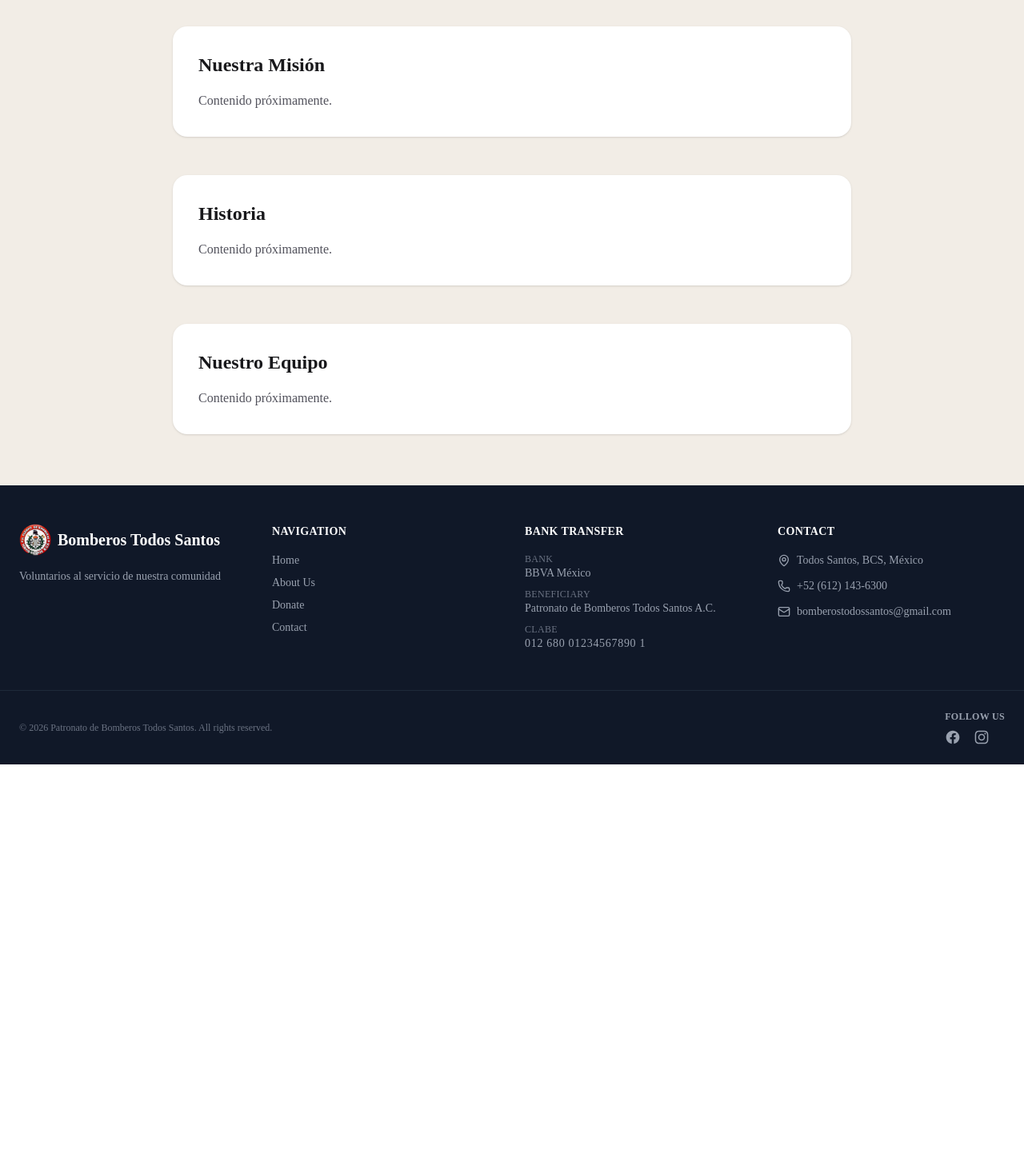
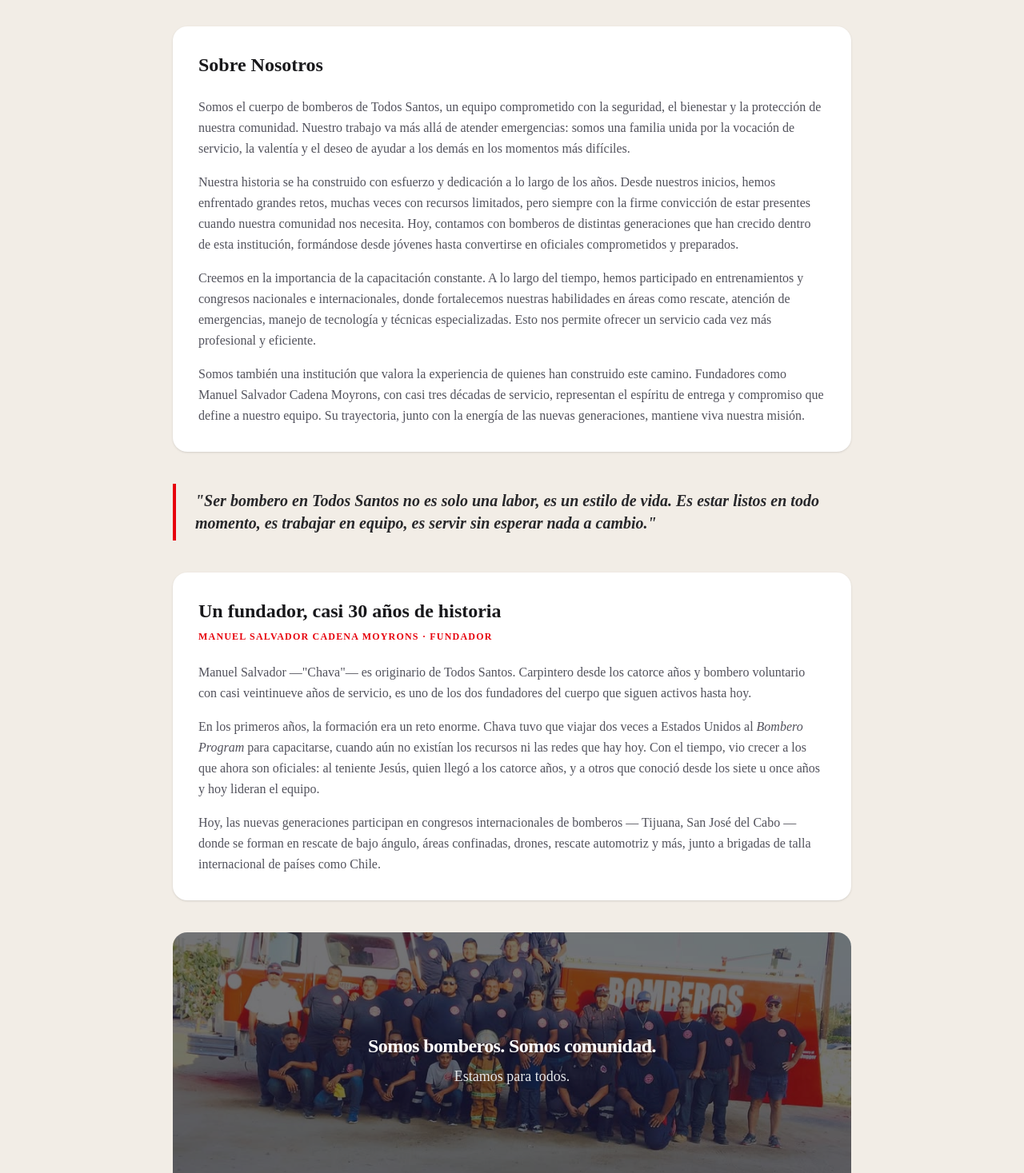
Before and after one commit to CamilaDiazG/bomberos-todos-santos, a Next.js app: page /en/about in a window 1280 px wide. Shown: the part 460-1927 px from the top of the page at 80% size. Before the commit the page ends 1416 px from the top, so only its background shows below. Built offline with nearby package versions, Linux system fonts and the light colour scheme.

Commit message:
feat: creacion de la pagina nosotros y contenido

```diff
--- a/src/app/[locale]/about/page.tsx
+++ b/src/app/[locale]/about/page.tsx
@@ -1,6 +1,7 @@
 export default function AboutPage() {
   return (
     <main className="min-h-screen bg-[#f2ede6]">
+
       {/* Hero */}
       <section className="bg-zinc-900 text-white py-20 px-6">
         <div className="mx-auto max-w-4xl text-center">
@@ -18,38 +19,94 @@ export default function AboutPage() {
         </div>
       </section>
 
-      {/* Contenido principal — placeholder */}
-      <section className="mx-auto max-w-4xl px-6 py-16">
-        <div className="grid gap-12">
+      <section className="mx-auto max-w-4xl px-6 py-16 flex flex-col gap-10">
 
-          {/* Misión */}
-          <div className="bg-white rounded-2xl p-8 shadow-sm">
-            <h2 className="text-2xl font-bold text-zinc-900 mb-4">Nuestra Misión</h2>
-            <p className="text-zinc-600 leading-relaxed">
-              {/* TODO: agregar texto */}
-              Contenido próximamente.
+        {/* Sobre Nosotros */}
+        <div className="bg-white rounded-2xl p-8 shadow-sm">
+          <h2 className="text-2xl font-bold text-zinc-900 mb-6">Sobre Nosotros</h2>
+          <div className="flex flex-col gap-4 text-zinc-600 leading-relaxed">
+            <p>
+              Somos el cuerpo de bomberos de Todos Santos, un equipo comprometido con la seguridad,
+              el bienestar y la protección de nuestra comunidad. Nuestro trabajo va más allá de
+              atender emergencias: somos una familia unida por la vocación de servicio, la valentía
+              y el deseo de ayudar a los demás en los momentos más difíciles.
+            </p>
+            <p>
+              Nuestra historia se ha construido con esfuerzo y dedicación a lo largo de los años.
+              Desde nuestros inicios, hemos enfrentado grandes retos, muchas veces con recursos
+              limitados, pero siempre con la firme convicción de estar presentes cuando nuestra
+              comunidad nos necesita. Hoy, contamos con bomberos de distintas generaciones que han
+              crecido dentro de esta institución, formándose desde jóvenes hasta convertirse en
+              oficiales comprometidos y preparados.
+            </p>
+            <p>
+              Creemos en la importancia de la capacitación constante. A lo largo del tiempo, hemos
+              participado en entrenamientos y congresos nacionales e internacionales, donde
+              fortalecemos nuestras habilidades en áreas como rescate, atención de emergencias,
+              manejo de tecnología y técnicas especializadas. Esto nos permite ofrecer un servicio
+              cada vez más profesional y eficiente.
+            </p>
+            <p>
+              Somos también una institución que valora la experiencia de quienes han construido este
+              camino. Fundadores como Manuel Salvador Cadena Moyrons, con casi tres décadas de
+              servicio, representan el espíritu de entrega y compromiso que define a nuestro equipo.
+              Su trayectoria, junto con la energía de las nuevas generaciones, mantiene viva nuestra
+              misión.
             </p>
           </div>
+        </div>
 
-          {/* Historia */}
-          <div className="bg-white rounded-2xl p-8 shadow-sm">
-            <h2 className="text-2xl font-bold text-zinc-900 mb-4">Historia</h2>
-            <p className="text-zinc-600 leading-relaxed">
-              {/* TODO: agregar texto */}
-              Contenido próximamente.
+        {/* Cita destacada */}
+        <blockquote className="border-l-4 border-red-600 pl-6 py-2">
+          <p className="text-xl font-semibold text-zinc-800 leading-snug italic">
+            "Ser bombero en Todos Santos no es solo una labor, es un estilo de vida. Es estar listos
+            en todo momento, es trabajar en equipo, es servir sin esperar nada a cambio."
+          </p>
+        </blockquote>
+
+        {/* Fundador */}
+        <div className="bg-white rounded-2xl p-8 shadow-sm">
+          <h2 className="text-2xl font-bold text-zinc-900 mb-2">Un fundador, casi 30 años de historia</h2>
+          <p className="text-xs font-semibold text-red-600 uppercase tracking-widest mb-6">
+            Manuel Salvador Cadena Moyrons · Fundador
+          </p>
+          <div className="flex flex-col gap-4 text-zinc-600 leading-relaxed">
+            <p>
+              Manuel Salvador —"Chava"— es originario de Todos Santos. Carpintero desde los catorce
+              años y bombero voluntario con casi veintinueve años de servicio, es uno de los dos
+              fundadores del cuerpo que siguen activos hasta hoy.
+            </p>
+            <p>
+              En los primeros años, la formación era un reto enorme. Chava tuvo que viajar dos veces
+              a Estados Unidos al <em>Bombero Program</em> para capacitarse, cuando aún no existían
+              los recursos ni las redes que hay hoy. Con el tiempo, vio crecer a los que ahora son
+              oficiales: al teniente Jesús, quien llegó a los catorce años, y a otros que conoció
+              desde los siete u once años y hoy lideran el equipo.
+            </p>
+            <p>
+              Hoy, las nuevas generaciones participan en congresos internacionales de bomberos —
+              Tijuana, San José del Cabo — donde se forman en rescate de bajo ángulo, áreas
+              confinadas, drones, rescate automotriz y más, junto a brigadas de talla internacional
+              de países como Chile.
             </p>
           </div>
+        </div>
 
-          {/* Equipo */}
-          <div className="bg-white rounded-2xl p-8 shadow-sm">
-            <h2 className="text-2xl font-bold text-zinc-900 mb-4">Nuestro Equipo</h2>
-            <p className="text-zinc-600 leading-relaxed">
-              {/* TODO: agregar texto */}
-              Contenido próximamente.
+        {/* Cierre con foto */}
+        <div className="relative rounded-2xl overflow-hidden">
+          <img
+            src="/474656173_632730815800378_6761194745116708550_n.jpg"
+            alt="Bomberos Todos Santos"
+            className="w-full h-80 object-cover"
+          />
+          <div className="absolute inset-0 bg-zinc-900/60 flex flex-col items-center justify-center text-white text-center px-6">
+            <p className="text-2xl font-extrabold tracking-tight mb-2">
+              Somos bomberos. Somos comunidad.
             </p>
+            <p className="text-gray-200 text-lg">Estamos para todos.</p>
           </div>
+        </div>
 
-        </div>
       </section>
     </main>
   )
```
Also changed, not shown: public/474656173_632730815800378_6761194745116708550_n.jpg (added).
